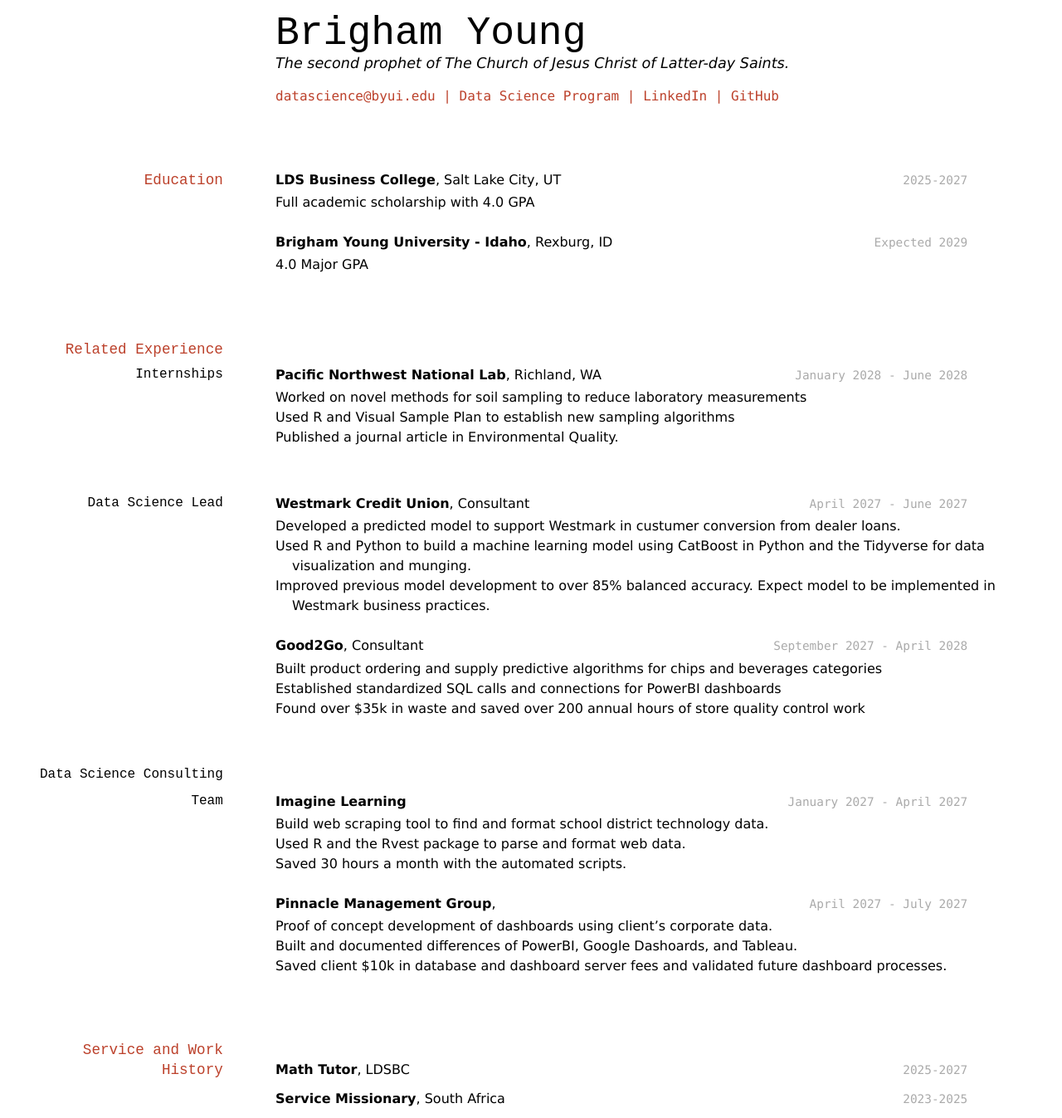
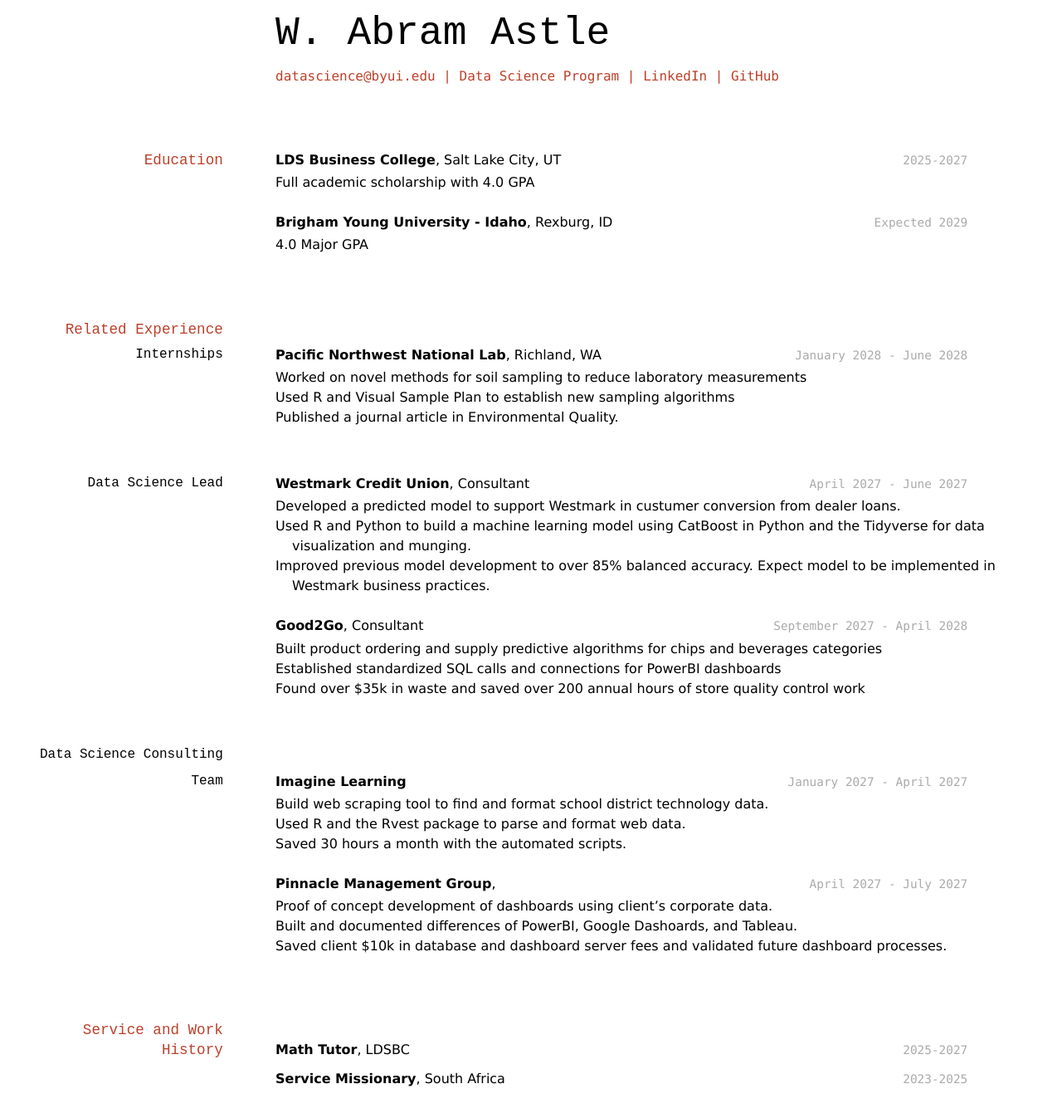
Before and after one commit to miskindr/Astle-Resume, a Jekyll site: the page built from docs/index.md, in a window 1280 px wide. Shown: the whole page at 83% size. Built offline with Jekyll 4.4.1, drawn with Linux system fonts in a browser that asks for light colours; after the commit the page ends 1323 px from its top, so only the background shows below that.

Commit message:
Update index.md

```diff
--- a/docs/index.md
+++ b/docs/index.md
@@ -1,9 +1,8 @@
 ---
 layout: cv
-title: Brigham Young's Resume
+title: W. Abram Astle's Resume
 ---
-# Brigham Young
-The second prophet of The Church of Jesus Christ of Latter-day Saints.
+# W. Abram Astle
 
 <div id="webaddress">
 <a href="datascience@byui.edu">datascience@byui.edu</a>
```
